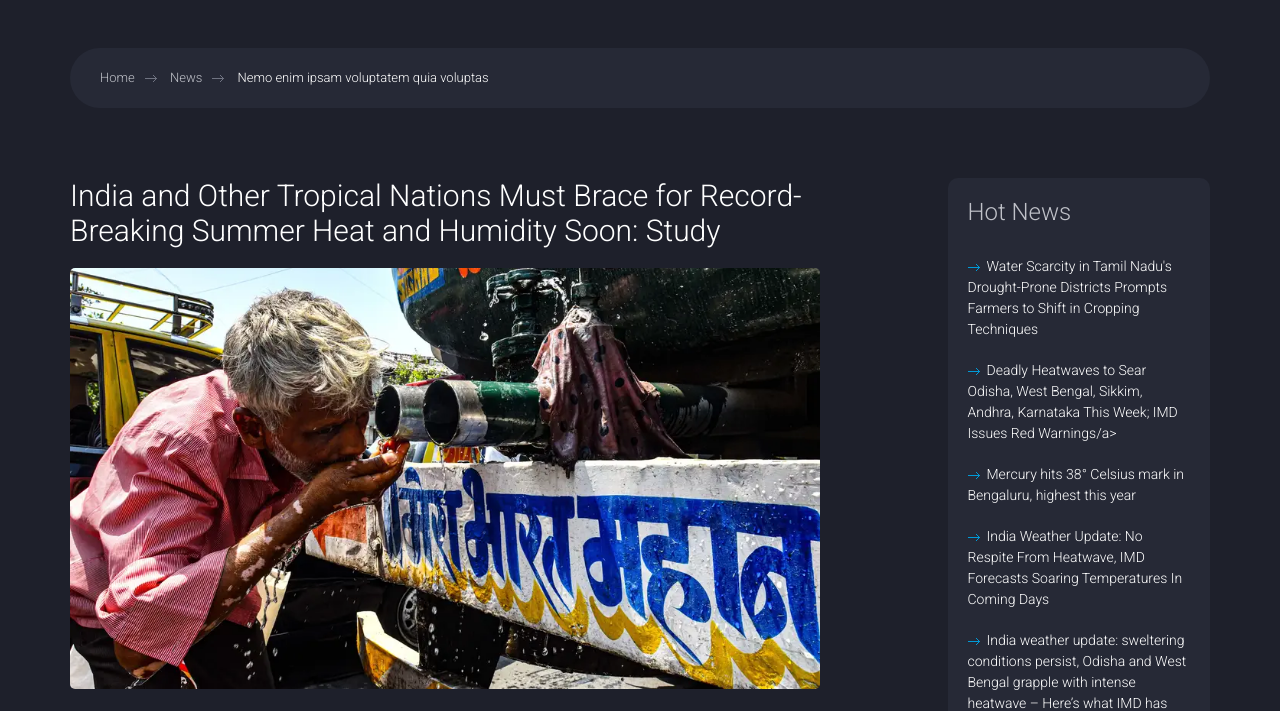
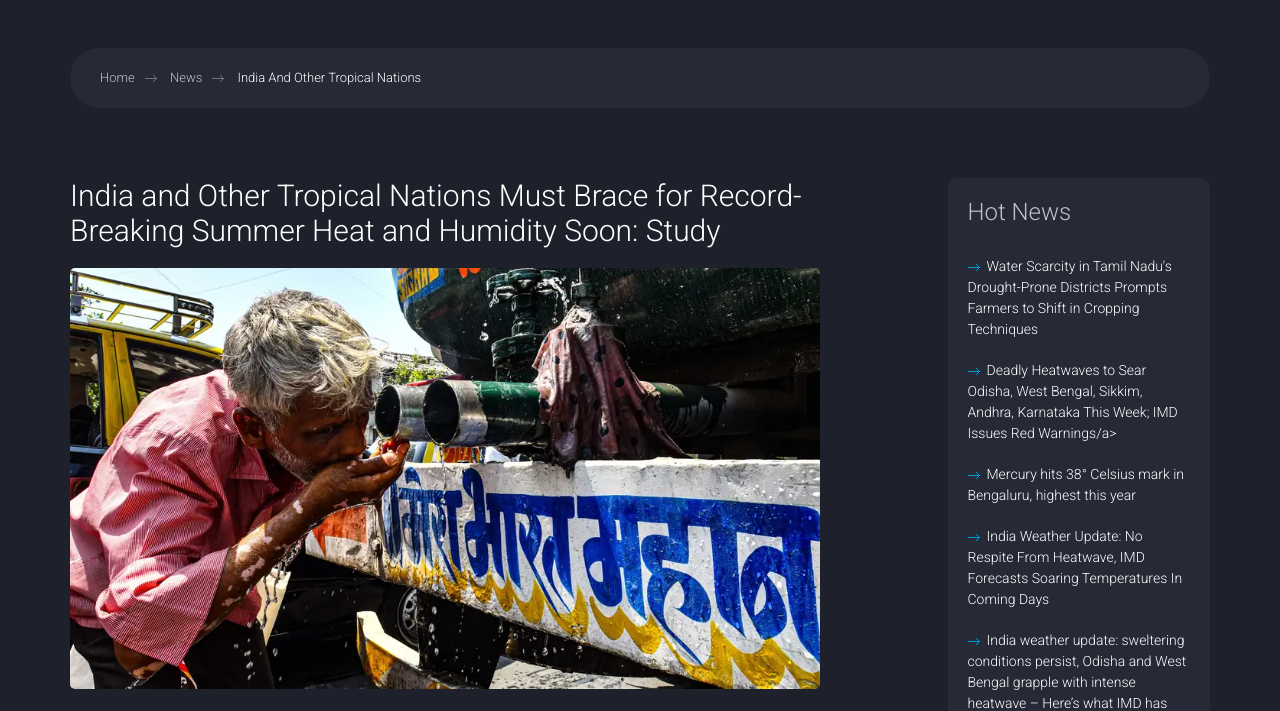
Before and after one commit to Aryan-747/WeatherCheck, a website: page Front/single.html in a window 1280 px wide. Shown: the part 91-802 px from the top of the page. Drawn offline with Linux system fonts and the light colour scheme.

Commit message:
Updated content in single.html

```diff
--- a/Front/single.html
+++ b/Front/single.html
@@ -57,7 +57,7 @@
 					<div class="breadcrumb">
 						<a href="index.html">Home</a>
 						<a href="#">News</a>
-						<span>Nemo enim ipsam voluptatem quia voluptas</span>
+						<span>India And Other Tropical Nations</span>
 					</div>
 				</div>
 
```
